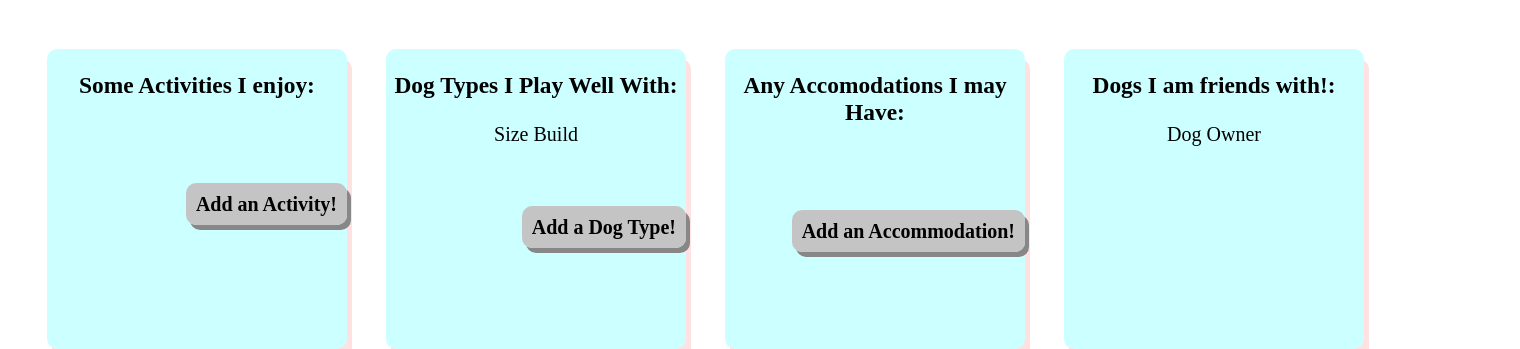
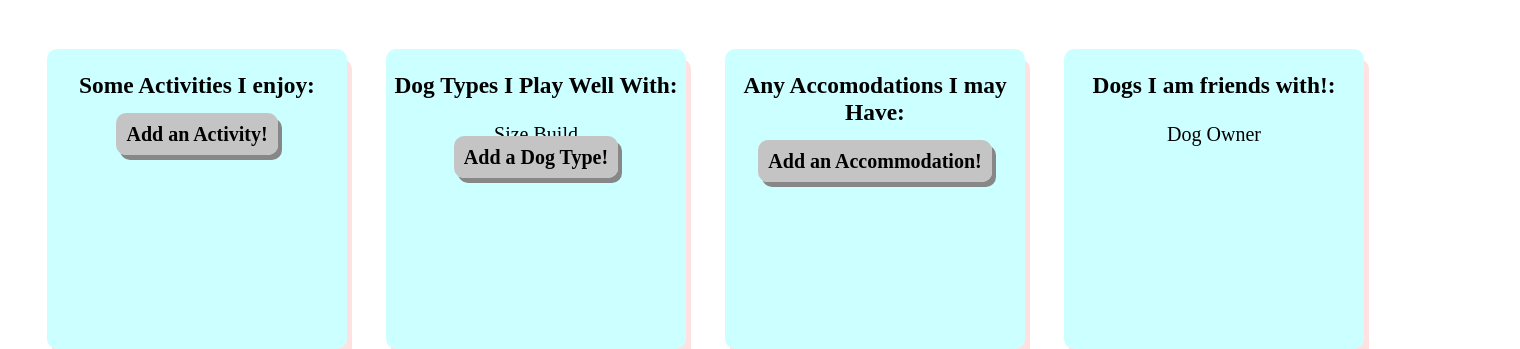
Before and after one commit to ad3707/w4111-proj1, a Flask app: template templates/dogHome.html in a window 1520 px wide. Shown: the part 568-917 px from the top of the page. Run offline with Flask 2, Linux system fonts and the light colour scheme; the template is opened without the code that fills it, so the values that code supplies are empty; parts of the project's set-up code (start-up, migrations or seed data) failed here and were passed over.

Commit message:
Update dogHome.html

```diff
--- a/templates/dogHome.html
+++ b/templates/dogHome.html
@@ -124,9 +124,8 @@
 
          #btncontainertwo {
      margin-top: 70px;
-     margin-left: 10px;
+     margin-left: auto;
      text-align: center;
-     float: right;
    }
 
 
```
